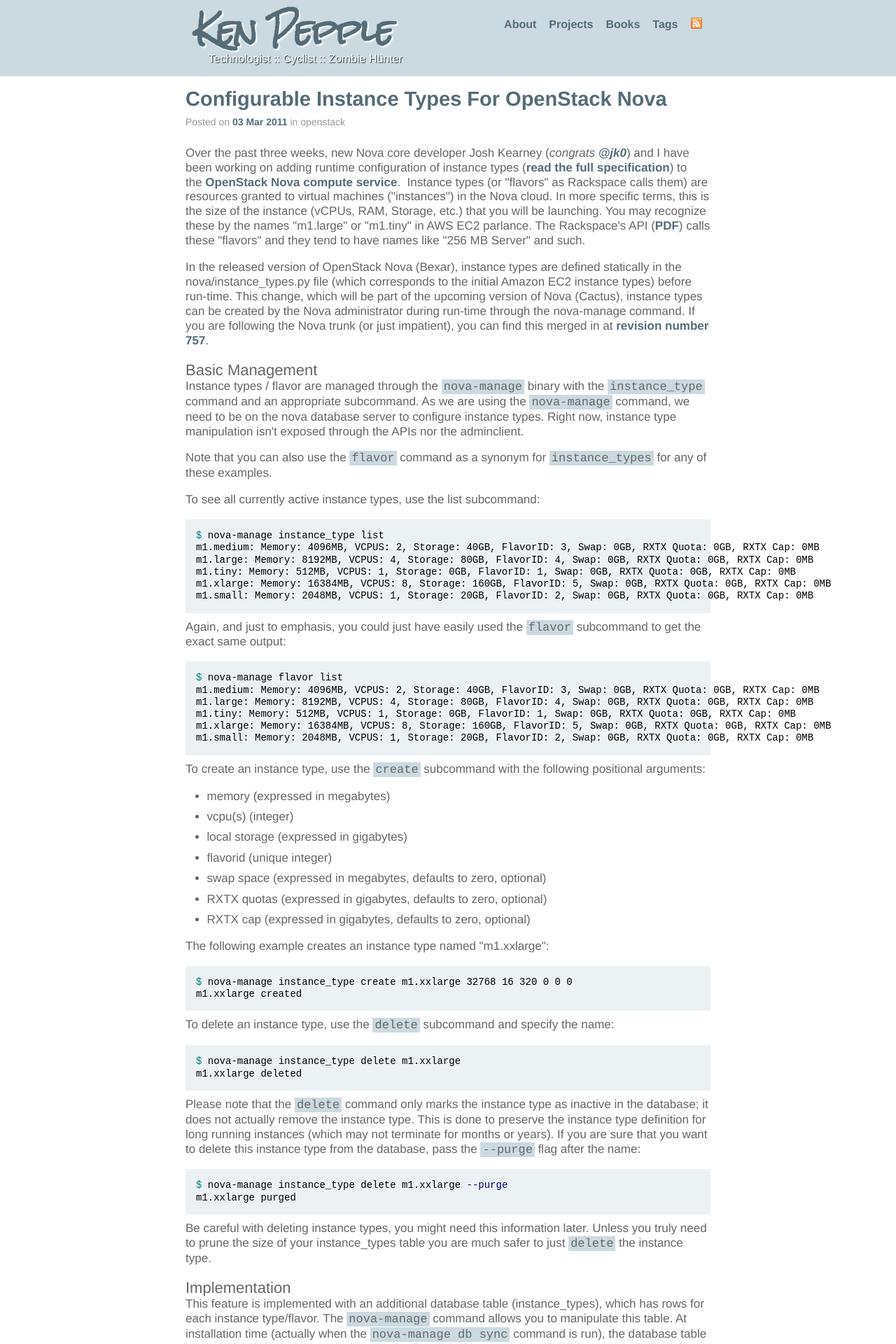
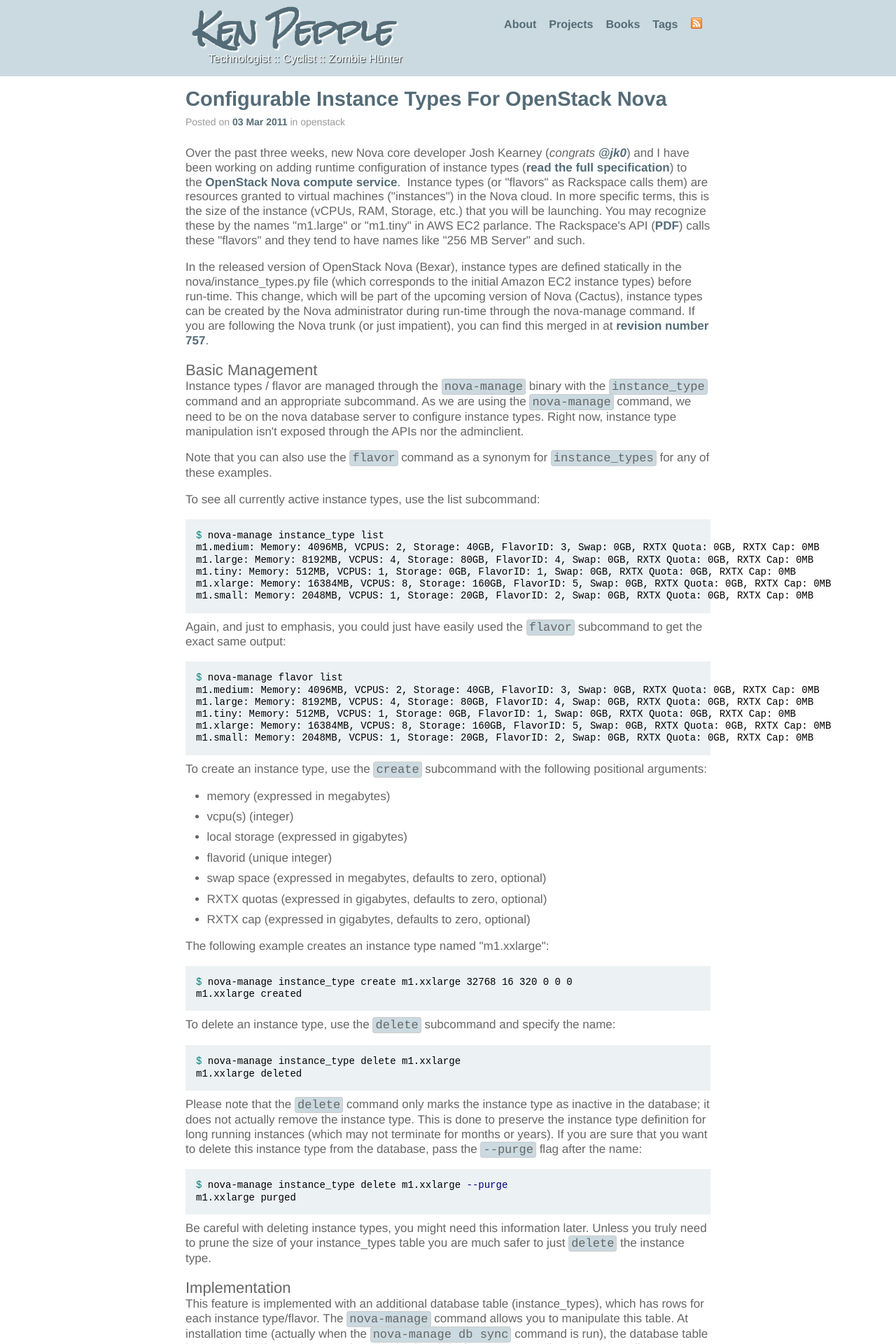
Before and after one commit to slashk/slashk.github.com, a Jekyll site: the page built from _posts/2011-03-03-Configurable-Instance-Types-For-OpenStack-Nova.html, in a window 1280 px wide. Shown: the top 1920 px of the page at 70% size. Built offline with Jekyll 4.4.1, drawn with Linux system fonts in a browser that asks for light colours; Markdown is read by kramdown in place of the engine named in the settings; comment, search, counter and statistics services are not loaded.

Commit message:
small format change

```diff
--- a/css/main.css
+++ b/css/main.css
@@ -138,15 +138,14 @@
 .post .body { font-size: 17px; }
 .post .body p { margin-bottom: 1em; }
 .post ul { margin-bottom: 1em;
-	list-style-type: none;
+  list-style-type: none;
 }
 .post ul li {
 	margin-bottom: 0.5em;
 }
-
 #content div.inner div.post div.body div.about_head ul.nodot li img {
-	padding-bottom: 0px;
-	padding-right: 5px;
+  padding-bottom: 0px;
+  padding-right: 5px;
 }
 .post .meta {
   color: #999999;
@@ -264,26 +263,25 @@
   font-weight: normal;
   padding: 1px 3px;
   font-family: courier, mono;
+  -moz-border-radius: 4px;
+  -webkit-border-radius: 4px;
+  border: 1px solid #CCC;
 }
-
 p.bookauthors {
 	font-size: 14px;
 	font-style: italic;
 	line-height: 10px;
 }
-
 p.bookmeta {
 	font-size: 12px;
 	line-height: 10px;
 }
-
 p.booktitle a {
   font-size: 18px;
 }
 .tags {
   margin-top: 16px;
 }
-
 #footer div.powered {
   clear: both;
   padding-top: 20px;
```
